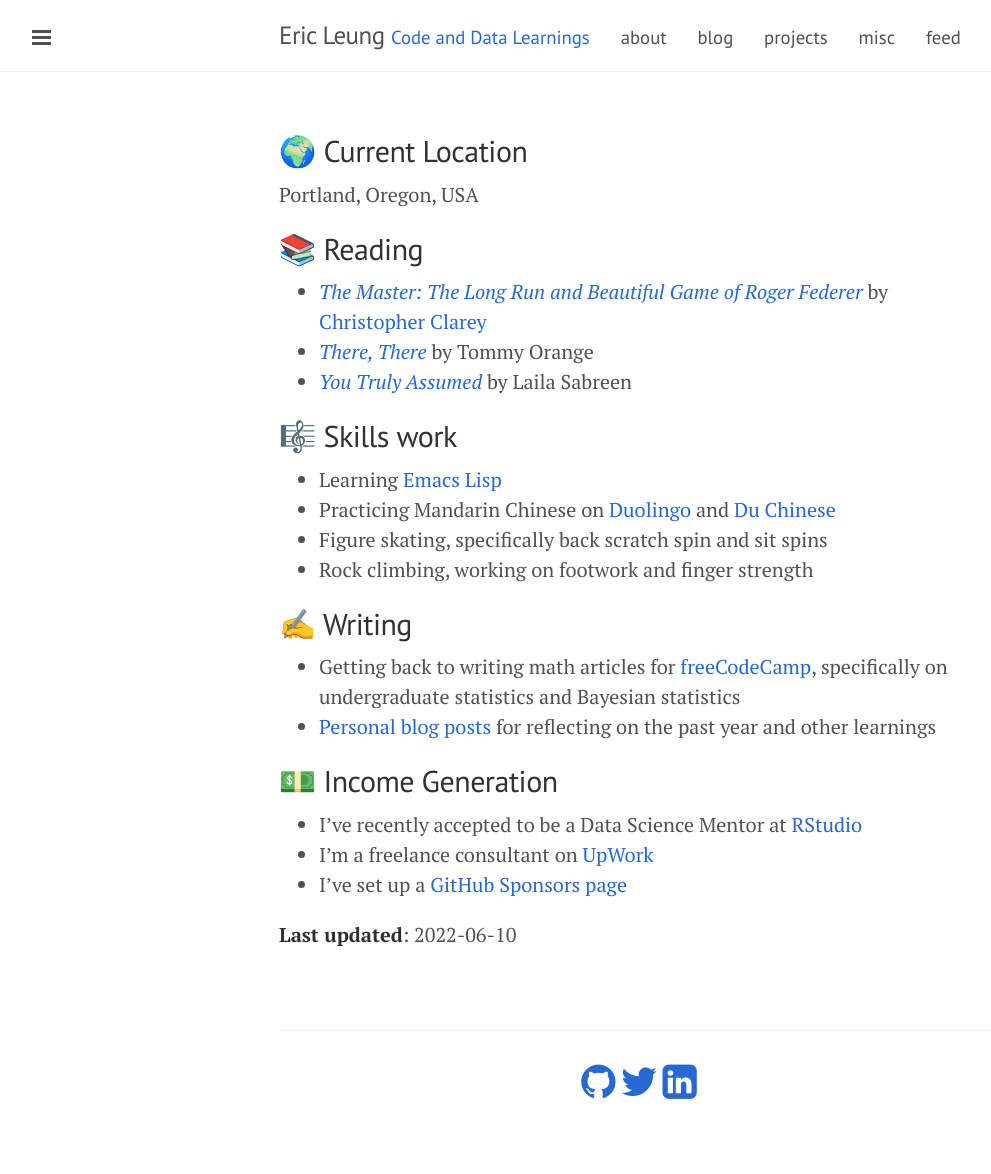
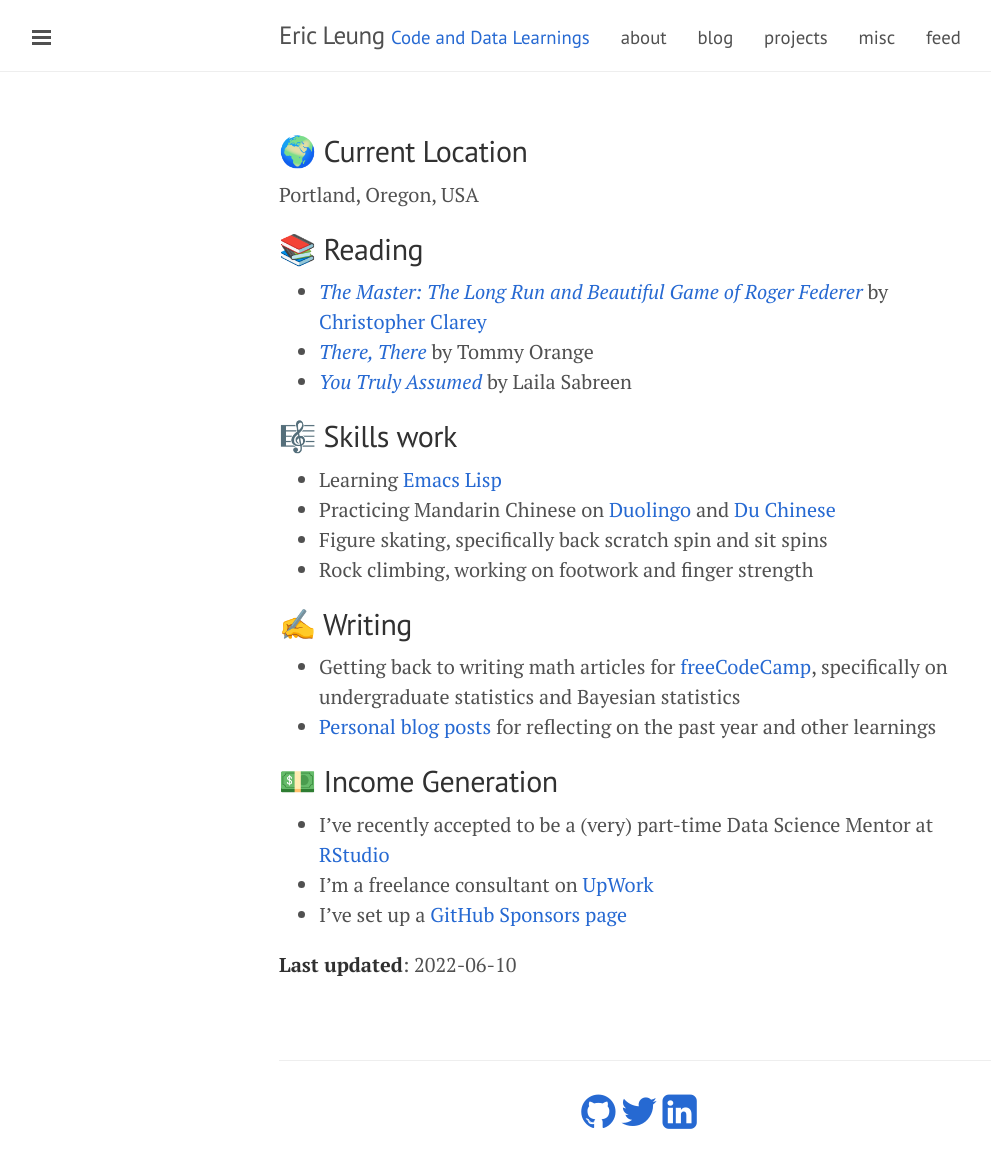
Before and after one commit to erictleung/erictleung.github.io, a Jekyll site: the page built from now.md, in a window 1280 px wide. Shown: the whole page, without its empty margins (1-992 px from the left). Built offline with Jekyll 4.4.1, drawn with Linux system fonts in a browser that asks for light colours; nearby versions of some CDN libraries; before the commit the page ends 1144 px from its top, so only the background shows below that.

Commit message:
Clarify time commitment for mentoring

```diff
--- a/now.md
+++ b/now.md
@@ -37,7 +37,7 @@
 
 ## 💵 Income Generation
 
-- I've recently accepted to be a Data Science Mentor at
+- I've recently accepted to be a (very) part-time Data Science Mentor at
   [RStudio](https://www.rstudio.com/academy)
 - I'm a freelance consultant on
   [UpWork](https://www.upwork.com/freelancers/~013dbc580b3a5f97ac)
```
